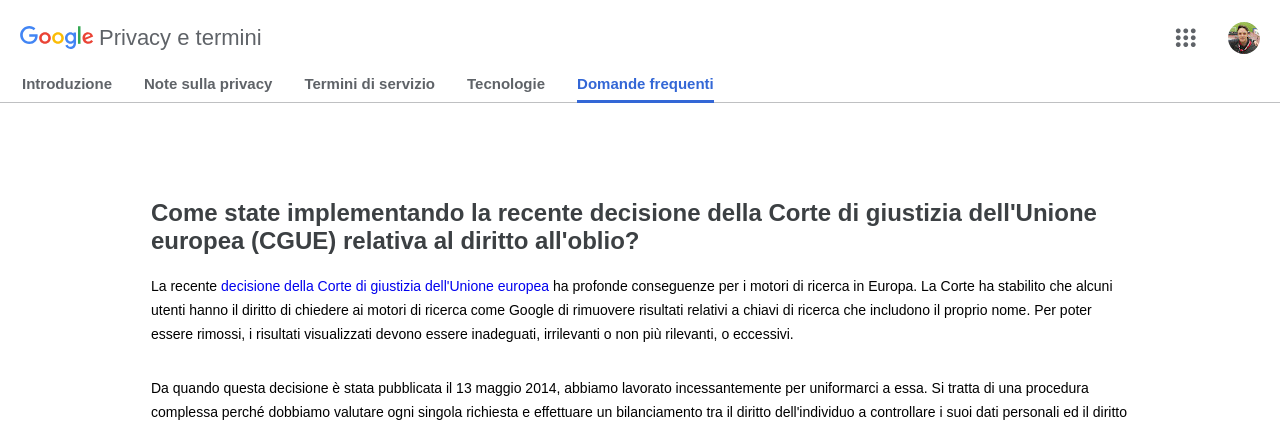
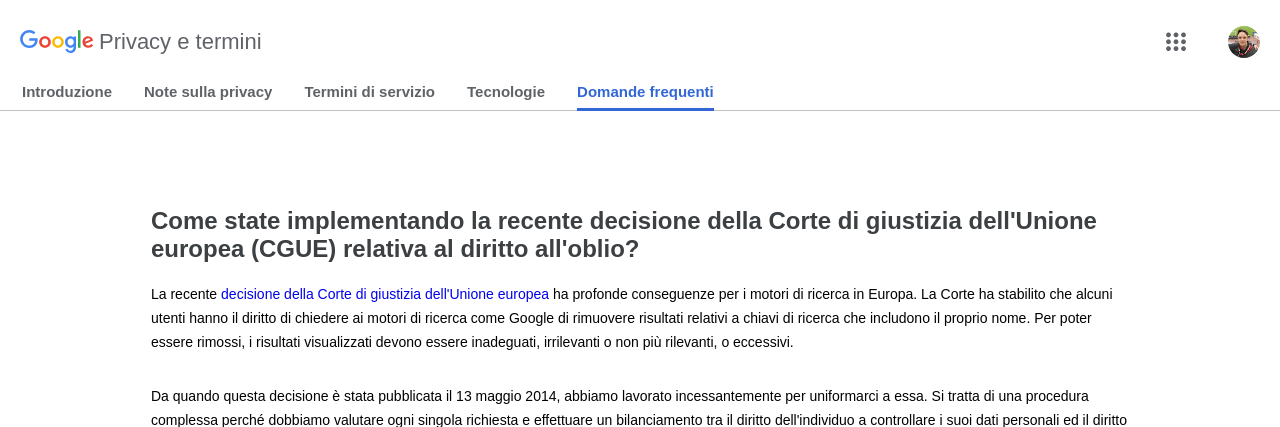
Before and after one commit to spellcry/php-google-faq, a PHP site: page /bonus/index.php in a window 1280 px wide. Shown: the top 427 px of the page. Run offline with PHP 8.4, Linux system fonts and the light colour scheme; some libraries are stand-ins or nearby versions.

Commit message:
css optimization

```diff
--- a/bonus/css/style.css
+++ b/bonus/css/style.css
@@ -79,17 +79,26 @@ a {
     color: var(--blue);
 }
 
+.main-header .dots,
+.main-header .profile-pic {
+    width: 32px;
+    aspect-ratio: 1;
+    border-radius: 50%;
+    cursor: pointer;
+}
+
 .main-header .dots {
     display: flex;
+    justify-content: center;
+    align-items: center;
+    width: 40px;
     gap: 2px;
     color: var(--dark-grey);
     margin-inline: auto 2rem;
 }
 
-.main-header .profile-pic {
-    width: 32px;
-    aspect-ratio: 1;
-    border-radius: 50%;
+.main-header .dots:hover {
+    background-color: rgba(95, 99, 104, 0.15);
 }
 
 /* #endregion Main Header */
```
